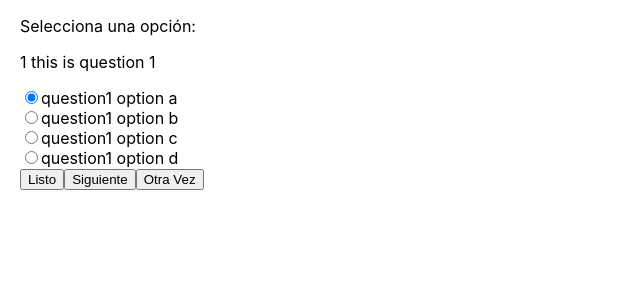
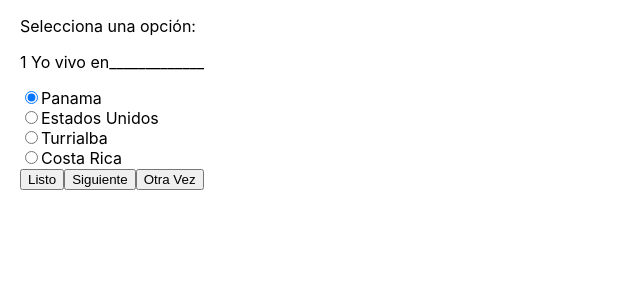
Before and after one commit to eddy-marcos/quiz-app, a React (Create React App) app: page / in a window 1280 px wide. Shown: the top 300 px of the page, without its empty margins (0-640 px from the left). Built offline with nearby package versions, Linux system fonts and the light colour scheme.

Commit message:
question 1 updated

```diff
--- a/src/index.js
+++ b/src/index.js
@@ -9,14 +9,14 @@ import * as serviceWorker from './serviceWorker';
 const data = [
   {
     "question": 1,
-    "description": "this is question 1",
+    "description": "Yo vivo en_____________",
     "options": {
-      "a": "question1 option a",
-      "b": "question1 option b",
-      "c": "question1 option c",
-      "d": "question1 option d"
+      "a": "Panama",
+      "b": "Estados Unidos",
+      "c": "Turrialba",
+      "d": "Costa Rica"
     },
-    "correctAnswer" : "optionA"
+    "correctAnswer" : "optionD"
   },
   {
     "question": 2,
```
